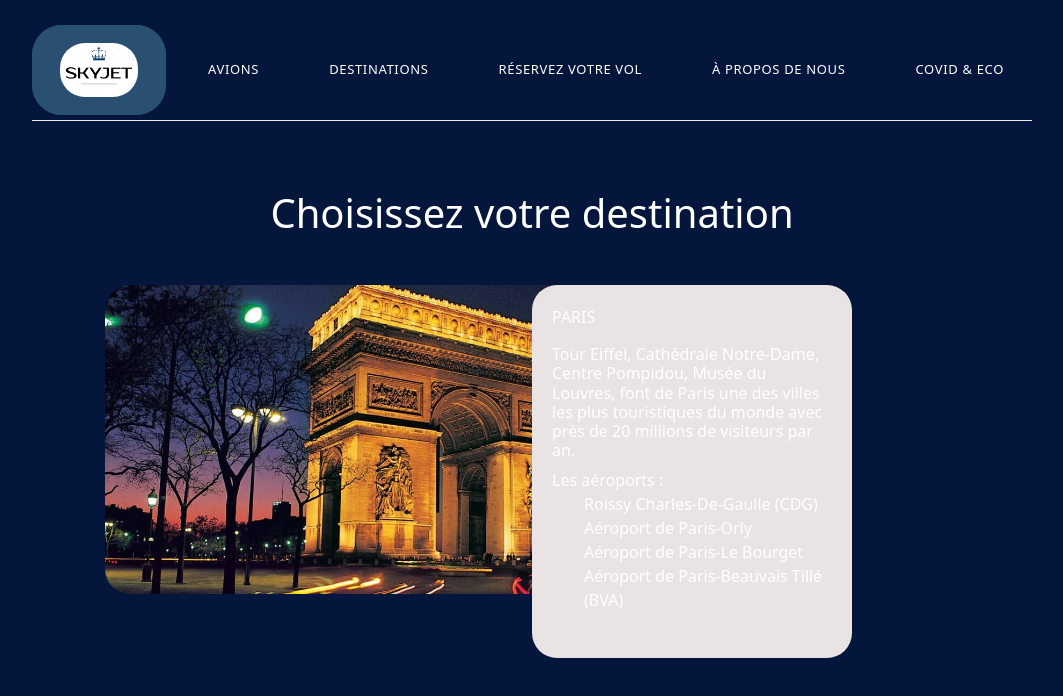
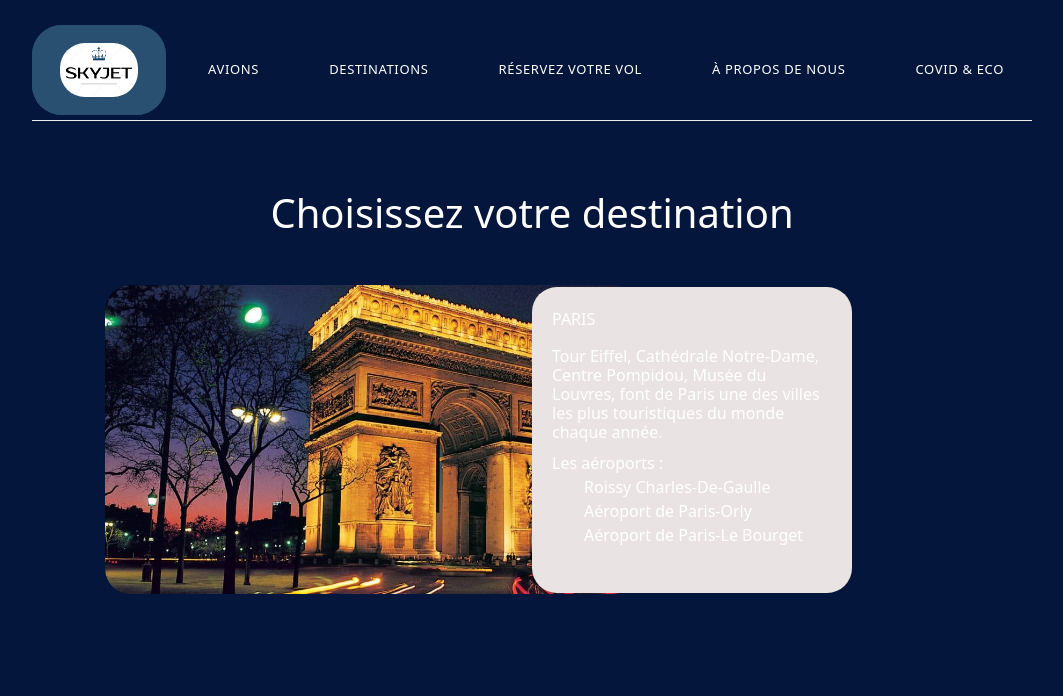
Before and after one commit to amiraydin/projet_final, a React (Create React App) app: page /Destination in a window 1280 px wide. Shown: the top 696 px of the page, without its empty margins (108-1171 px from the left). Built offline with nearby package versions, Linux system fonts and the light colour scheme; a web font is replaced by a local one.

Commit message:
change airport & txt

```diff
--- a/src/pages/Destination.jsx
+++ b/src/pages/Destination.jsx
@@ -83,13 +83,13 @@
 
                     <div className="projet-info">
                         <p className="small-title">PARIS</p>
-                        <h6>Tour Eiffel, Cathédrale Notre-Dame, Centre Pompidou, Musée du Louvres, font de Paris une des villes les plus touristiques du monde avec près de 20 millions de visiteurs par an.</h6>
+                        <h6>Tour Eiffel, Cathédrale Notre-Dame, Centre Pompidou, Musée du Louvres, font de Paris une des villes les plus touristiques du monde chaque année.</h6>
                         <p href="/Destination" className="projet-link">Les aéroports :
                             <ul className="AKairports">
-                                <li>Roissy Charles-De-Gaulle (CDG)</li>
+                                <li>Roissy Charles-De-Gaulle </li>
                                 <li>Aéroport de Paris-Orly</li>
                                 <li>Aéroport de Paris-Le Bourget</li>
-                                <li>Aéroport de Paris-Beauvais Tillé (BVA)</li>
+
                             </ul>
                             </p>
                     </div>
@@ -109,9 +109,9 @@
                         <h6>C'est la capitale du style américain, là où se trouvent l'Empire State Building, Times Square, Central Park et la statue de liberté</h6>
                         <p href="/Destination" className="projet-link"> Les aéroports :
                             <ul className="AKairports">
-                                <li>JFK International Airport (JFK)</li>
-                                <li> LaGuardia Airport (LGA)</li>
-                                <li>Newark Liberty International Airport (EWR)</li>
+                                <li>JFK International Airport </li>
+                                <li> LaGuardia Airport </li>
+                                <li>Newark Liberty International Airport</li>
                             </ul>
                         </p>
                     </div>
@@ -127,7 +127,7 @@
 
                     <div className="projet-info">
                         <p className="small-title">Rome</p>
-                        <h6>De par son histoire très ancienne, Rome est une ville très riche en monuments et musées, et son centre est classé depuis 1980 au patrimoine mondial de l'humanité. C'est ainsi la deuxième ville la plus visitée au monde</h6>
+                        <h6>De par son histoire très ancienne, Rome est une ville très riche en monuments et musées, et son centre est classé depuis 1980 au patrimoine mondial de l'humanité.</h6>
                         <p href="/Destination" className="projet-link">
                             Les aéroports :
                             <ul>
```
